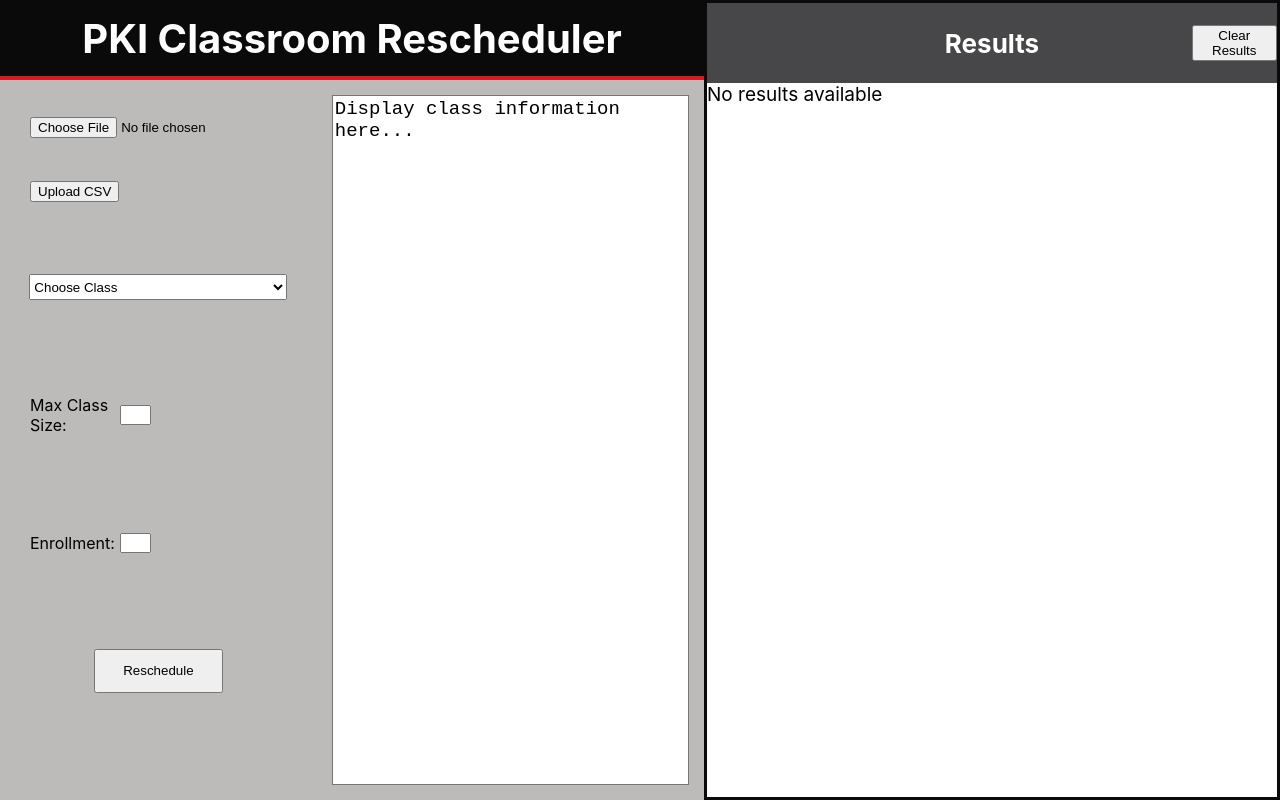
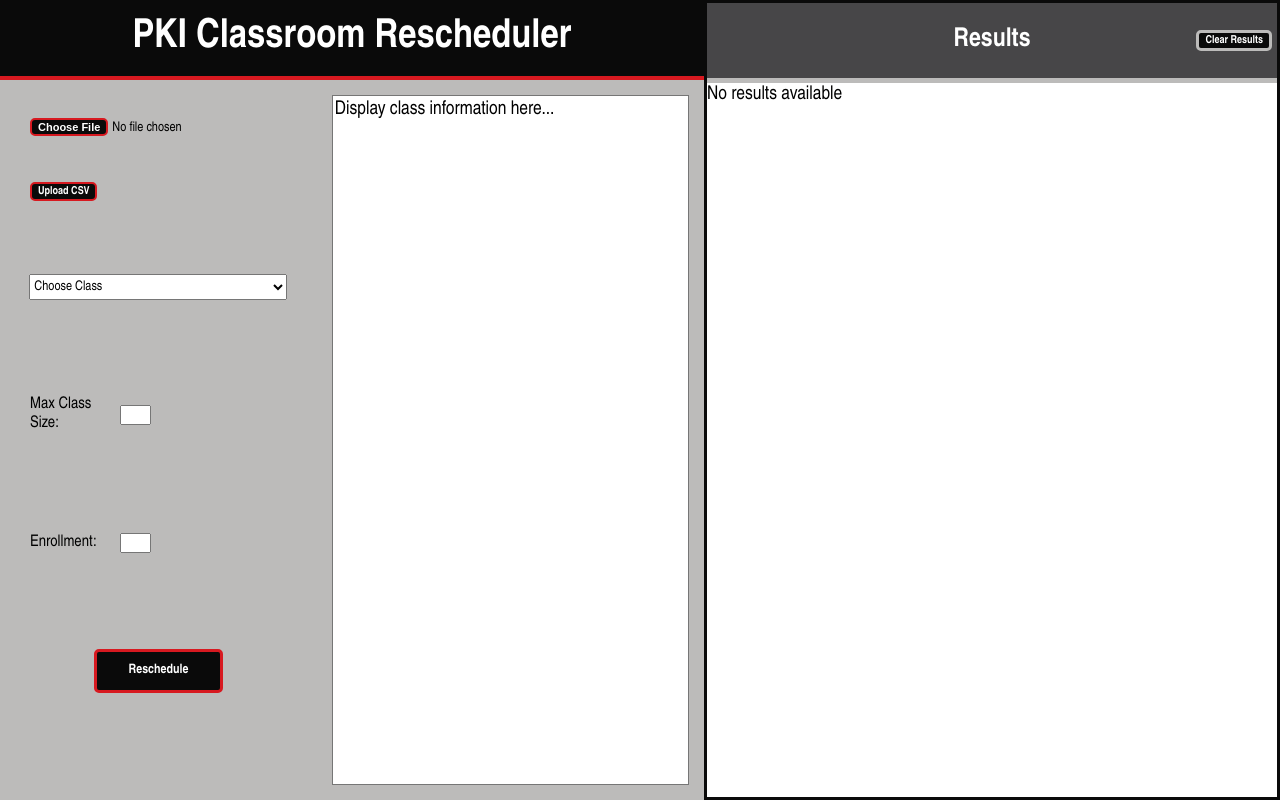
Before and after one commit to evanriley12/ThePlanners-PKI-Room-Scheduler, a React (Create React App) app in the folder pkiclassroomrescheduler/src/main/frontend/: page / in a window 1280 px wide. Built offline with nearby package versions, Linux system fonts and the light colour scheme.

Commit message:
JSDoc for ClassroomReassignment & Button Styling

```diff
--- a/pkiclassroomrescheduler/src/main/frontend/src/ClassroomReassignment.css
+++ b/pkiclassroomrescheduler/src/main/frontend/src/ClassroomReassignment.css
@@ -1,5 +1,11 @@
 * {
     box-sizing: border-box;
+
+    /*Specify font for wherever applicable.
+    Arial Narrow and Helvetica were specified here
+    as the primary UNO font requires a license for use
+    and these fonts listed in place of said font.*/
+    font-family: "Arial Narrow", Helvetica, sans-serif
 }
 
 .ClassroomReassignment-page:after{
@@ -73,11 +79,13 @@
 .ClassroomReassignment-resultsHeader {
     background-color: #474648; /*Changed to UNO Gray*/
     color: #FFFFFF; /*Changed to UNO White*/;
+    border-bottom: 5px solid #BCBBBA; /*Changed to UNO Light Gray*/
     height: 10vh;
     font-size: calc(10px + 2vmin);
     font-weight: bold;
 }
 
+/*Style for the div contining the results header label*/
 .ClassroomReassignment-resultsLabel {
     display: flex;
     align-items: center;
@@ -87,13 +95,29 @@
     height: 100%;
 }
 
-.ClassroomReassignment-clearResultsButton {
+/*Style for the div containing the results button*/
+.ClassroomReassignment-clearResultsButtonDiv {
     display: flex;
     align-items: center;
     justify-content: center;
     float: right;
     width: 15%;
     height: 100%;
+}
+
+.ClassroomReassignment-clearResultsButton {
+    background-color: #0A0A0A; /*Changed to UNO Black*/
+    color: #FFFFFF; /*Changed to UNO White*/
+    border: 3px solid #BCBBBA; /*Changed to UNO Light Gray*/
+    border-radius: 5px;
+
+    font-weight: bold;
+    font-size: calc(3px + 1vmin);
+}
+
+.ClassroomReassignment-clearResultsButton:hover {
+    background-color: #BCBBBA; /*Changed to UNO Light Gray*/
+    color: #0A0A0A; /*Changed to UNO Black*/
 }
 
 .ClassroomReassignment-resultsLeftSpacer {
@@ -144,15 +168,55 @@ textarea {
 .ClassroomReassignment-rescheduleButton {
     width: 45%;
     height: 35%;
+
+    background-color:  #0A0A0A; /*Changed to UNO Black*/
+    color: #FFFFFF; /*Changed to UNO White*/
+    border: 3px solid #D71920; /*Changed to UNO Red*/
+    border-radius: 5px;
+
+    font-weight: bold;
+    font-size: calc(3px + 1.25vmin);
 }
 
-.ClassroomReassignment-fileSelectionButton {
+.ClassroomReassignment-rescheduleButton:hover {
+    background-color: #D71920; /*Changed to UNO Red*/
+}
+
+.ClassroomReassignment-fileSelectionButtonDiv {
     display: flex;
     align-items: center;
     justify-content: left;
     width: 100%;
     height: 50%;
     padding: 15px;
+}
+
+input[type="file"]::file-selector-button {
+    background-color:  #0A0A0A; /*Changed to UNO Black*/
+    color: #FFFFFF; /*Changed to UNO White*/
+    border: 2px solid #D71920; /*Changed to UNO Red*/
+    border-radius: 5px;
+
+    font-weight: bold;
+    font-size: calc(3px + 1vmin);
+}
+
+input[type="file"]::file-selector-button:hover {
+    background-color: #D71920; /*Changed to UNO Red*/
+}
+
+.ClassroomReassignment-fileSelectionButton {
+    background-color:  #0A0A0A; /*Changed to UNO Black*/
+    color: #FFFFFF; /*Changed to UNO White*/
+    border: 2px solid #D71920; /*Changed to UNO Red*/
+    border-radius: 5px;
+
+    font-weight: bold;
+    font-size: calc(3px + 1vmin);
+}
+
+.ClassroomReassignment-fileSelectionButton:hover {
+    background-color: #D71920; /*Changed to UNO Red*/
 }
 
 .ClassroomReassignment-fileUploadButton {
--- a/pkiclassroomrescheduler/src/main/frontend/src/ClassroomReassignment.js
+++ b/pkiclassroomrescheduler/src/main/frontend/src/ClassroomReassignment.js
@@ -2,6 +2,13 @@ import React, { useState } from "react";
 import axios from "axios";
 import "./ClassroomReassignment.css";
 
+/**
+ * ClassroomReassignment is the function that is responsible for handling the frontend webpage
+ * presentation for the PKI Classroom rescheduler. Constants for handling different frontend
+ * activities are included as well as a return for the HTML used to create the webpage.
+ *
+ * @returns An HTML webpage for users to interact with when rescheduling PKI classrooms.
+ */
 function ClassroomReassignment() {
   const [file, setFile] = useState(null);
   const [uploadSuccess, setUploadSuccess] = useState(false);
@@ -161,11 +168,12 @@ function ClassroomReassignment() {
         <div className="ClassroomReassignment-inputColumn">
           <form>
             <div className="ClassroomReassignment-individualInput">
-              <div className="ClassroomReassignment-fileSelectionButton">
-                <input type="file" onChange={handleFileChange} />
+              <div className="ClassroomReassignment-fileSelectionButtonDiv">
+                <input type="file" onChange={handleFileChange}/>
               </div>
-              <div className="ClassroomReassignment-fileSelectionButton">
-                <button type="button" onClick={handleUpload}>
+              <div className="ClassroomReassignment-fileSelectionButtonDiv">
+                <button type="button" onClick={handleUpload}
+                className="ClassroomReassignment-fileSelectionButton">
                   Upload CSV
                 </button>
                 {uploadSuccess && <p>Upload successful!</p>}
@@ -251,8 +259,9 @@ function ClassroomReassignment() {
         <header className="ClassroomReassignment-resultsHeader">
           <div className="ClassroomReassignment-resultsLeftSpacer"></div>
           <div className="ClassroomReassignment-resultsLabel">Results</div>
-          <div className="ClassroomReassignment-clearResultsButton">
-            <button>Clear Results</button>
+          <div className="ClassroomReassignment-clearResultsButtonDiv">
+            <button className="ClassroomReassignment-clearResultsButton">
+              Clear Results</button>
           </div>
         </header>
         {algoData ? algoData : 'No results available'}
```
